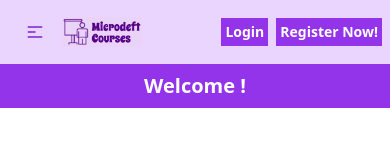
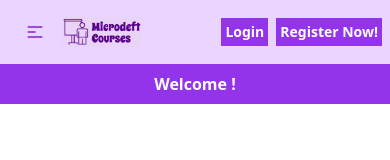
Before and after one commit to bandhandut19/microdeft_react_test_bondon_datta, a React (Vite) app: page / in a window 390 px wide. Shown: the top 160 px of the page. Built offline with nearby package versions, Linux system fonts and the light colour scheme.

Commit message:
fixed responsive issue of welcome banner for mobiles

```diff
--- a/src/components/Pages/Home.tsx
+++ b/src/components/Pages/Home.tsx
@@ -7,7 +7,7 @@ const Home = () => {
   );
   return (
     <div>
-      <h1 className="text-center font-bold bg-purple-600 text-white text-xl py-2">
+      <h1 className="text-center font-bold bg-purple-600 text-white lg:text-xl py-2">
         Welcome {userDetails.name} !
       </h1>
     </div>
```
